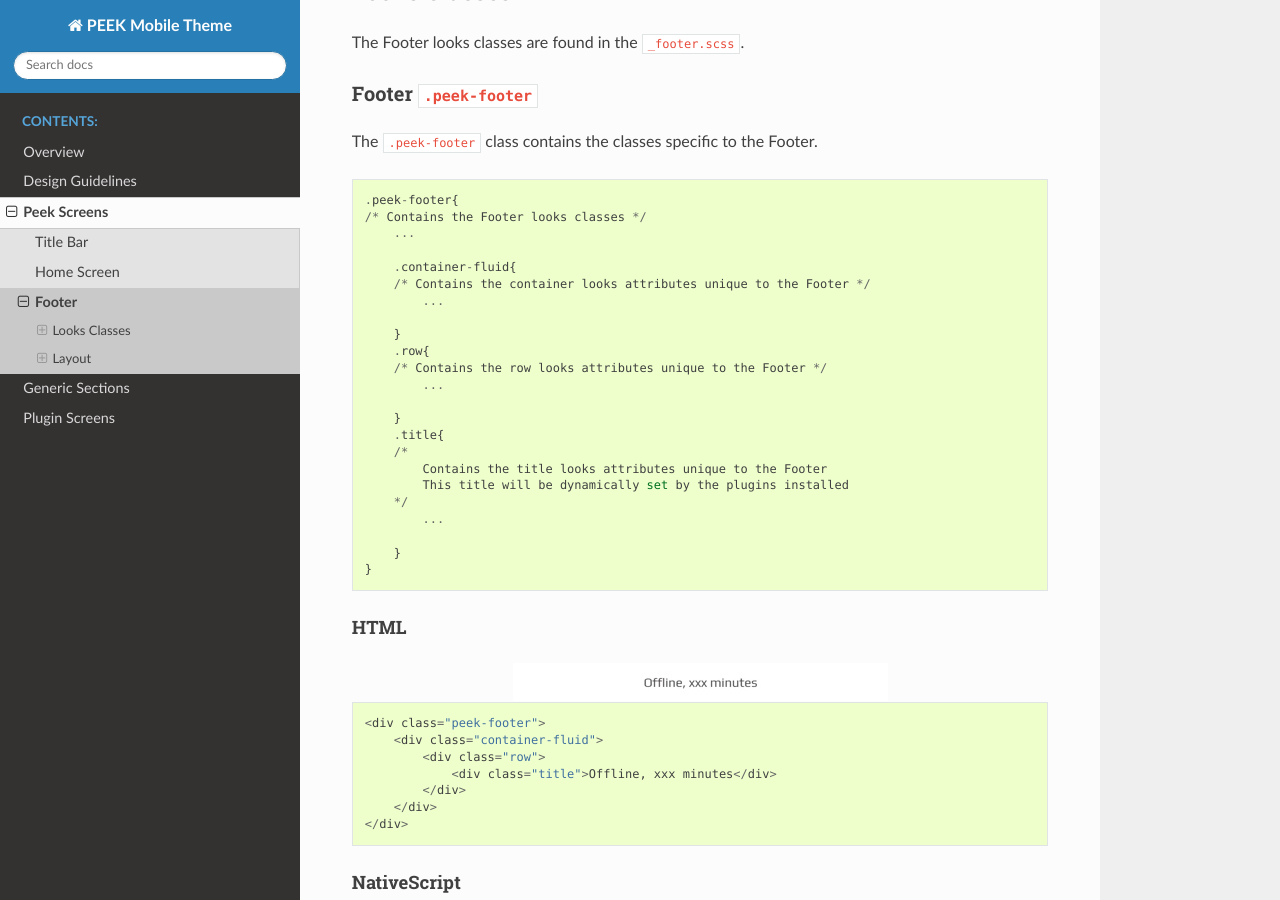
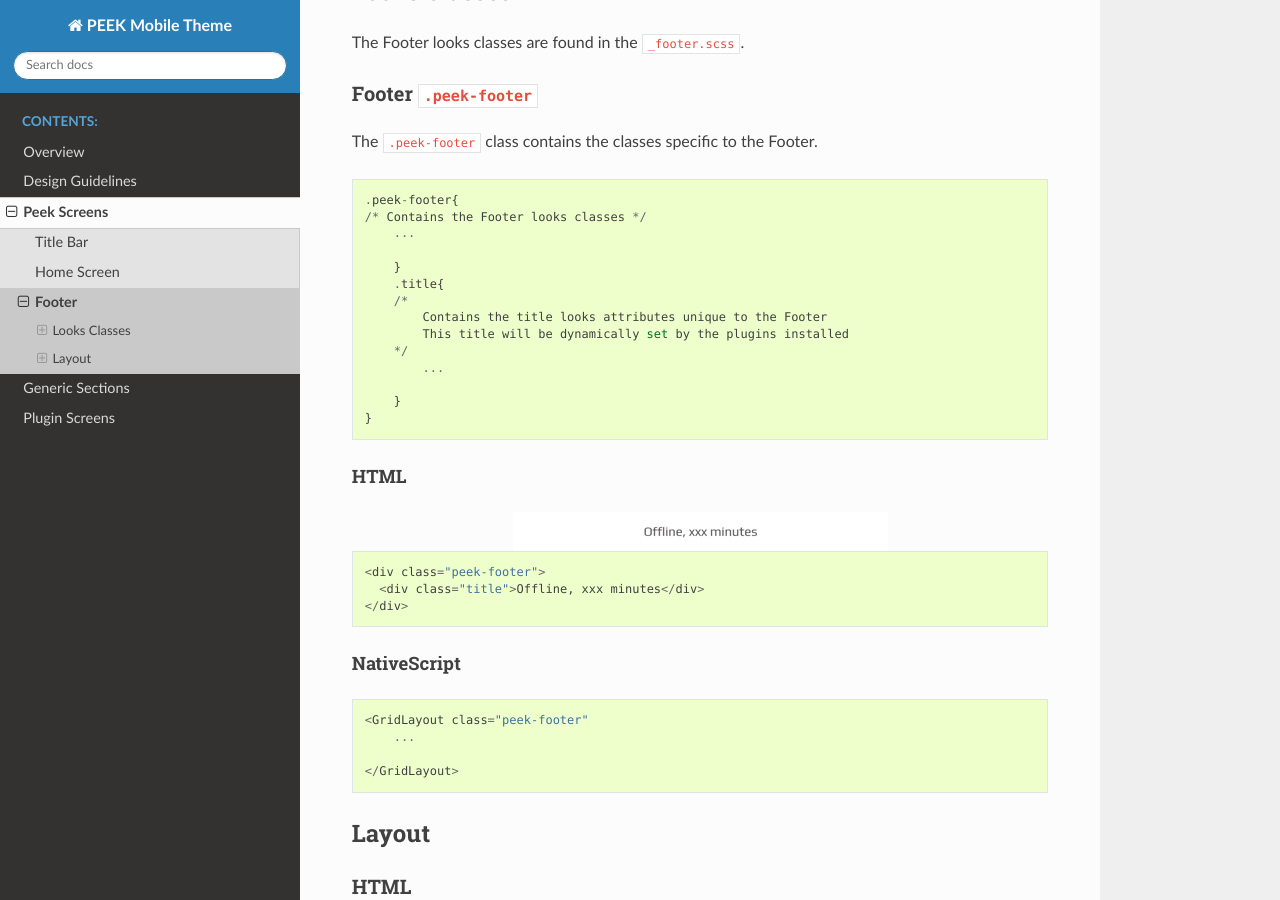
Before and after one commit to Synerty/peek-mobile-theme, a Sphinx documentation site: the page built from docs/peek_screens/footer/footer.rst, in a window 1280 px wide and 900 px high, scrolled down 367 px. Built offline with Sphinx 7.4.7 and the Read the Docs theme 2.0.0, drawn with Linux system fonts in a browser that asks for light colours.

Commit message:
Modify the footer HTML code as per Joseph's modifications to the example

```diff
--- a/docs/peek_screens/footer/footer.rst
+++ b/docs/peek_screens/footer/footer.rst
@@ -32,15 +32,6 @@
         /* Contains the Footer looks classes */
             ...
 
-            .container-fluid{
-            /* Contains the container looks attributes unique to the Footer */
-                ...
-
-            }
-            .row{
-            /* Contains the row looks attributes unique to the Footer */
-                ...
-
             }
             .title{
             /*
@@ -62,11 +53,7 @@
 ::
 
         <div class="peek-footer">
-            <div class="container-fluid">
-                <div class="row">
-                    <div class="title">Offline, xxx minutes</div>
-                </div>
-            </div>
+          <div class="title">Offline, xxx minutes</div>
         </div>
 
 
```
